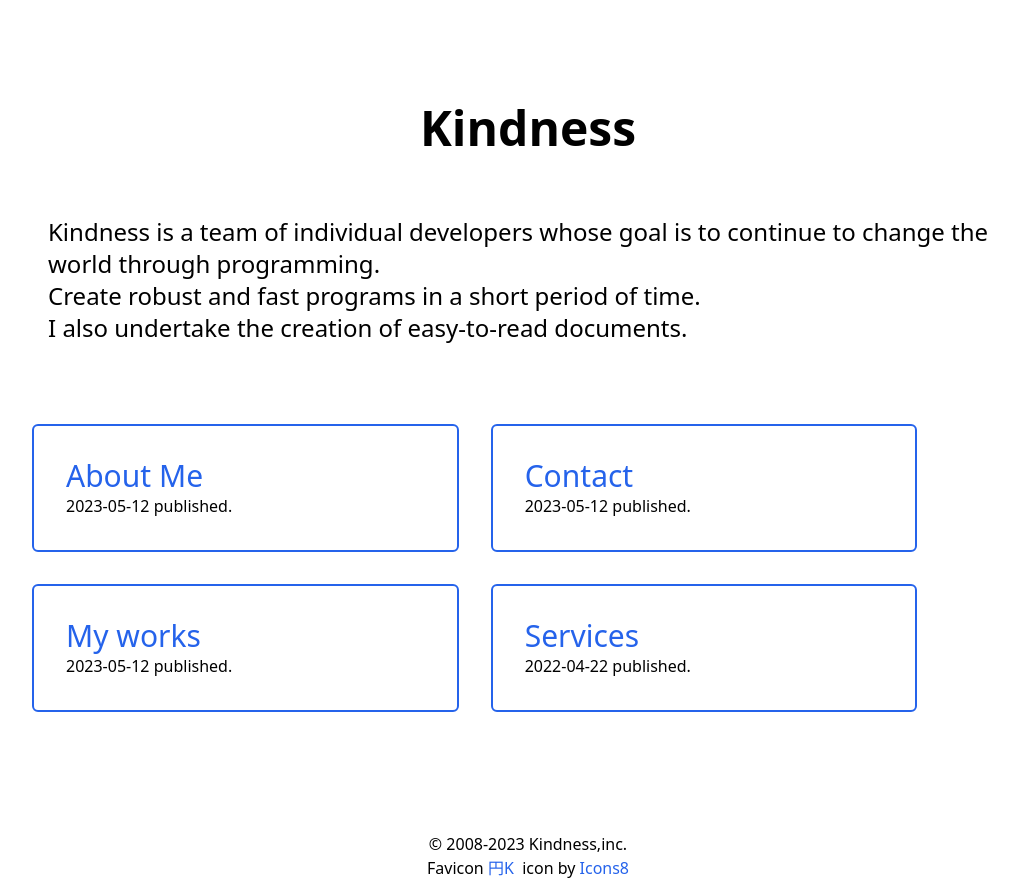
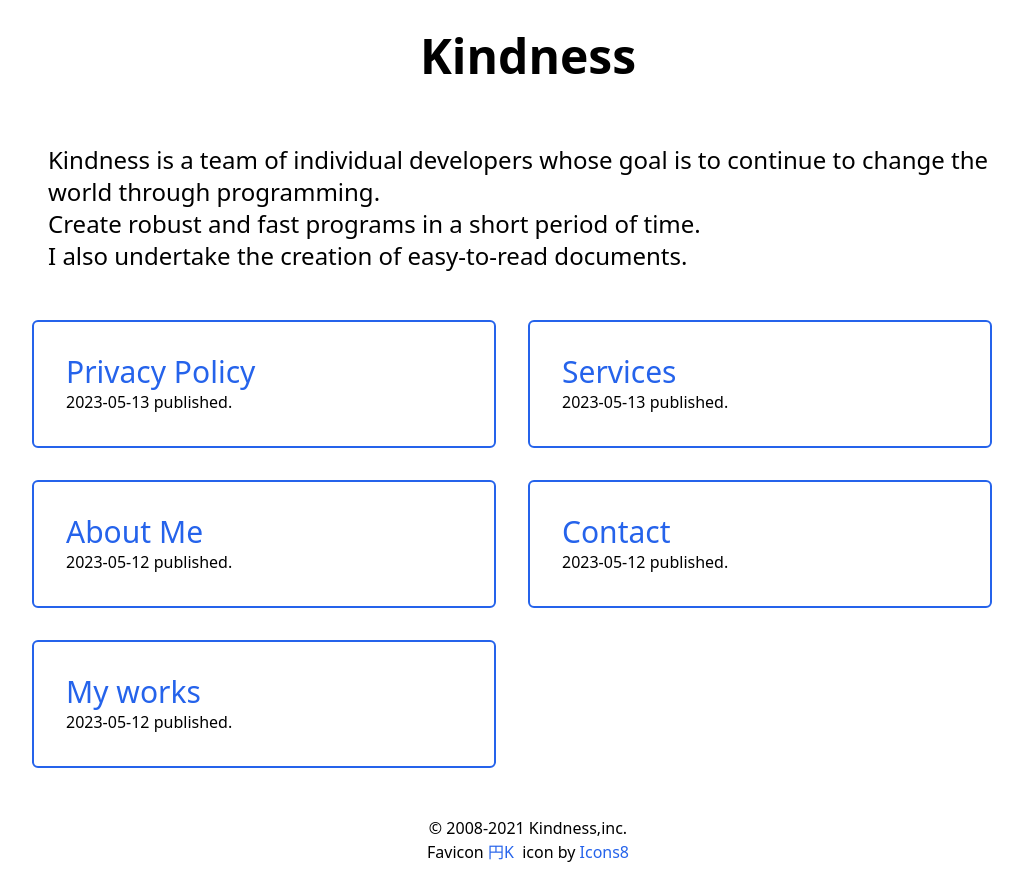
Before and after one commit to ArcCosine/kindness-website, a Next.js app: page / in a window 1280 px wide. Shown: the whole page, without its empty margins (112-1135 px from the left). Built offline with nearby package versions, Linux system fonts and the light colour scheme.

Commit message:
[Update] Add privacy policy.
using layout.

```diff
--- a/app/layout.tsx
+++ b/app/layout.tsx
@@ -1,4 +1,7 @@
-import './globals.css';
+import "./globals.css";
+
+import Header from "../components/Header";
+import Footer from "../components/Footer";
 
 export default function RootLayout({
     // Layouts must accept a children prop.
@@ -9,7 +12,13 @@ export default function RootLayout({
 }) {
     return (
         <html lang="en">
-            <body className="min-h-screen">{children}</body>
+            <body className="min-h-screen w-full p-0">
+                <main className="p-0 mt-8 flex flex-col min-h-screen w-full md:max-w-5xl mx-auto">
+                    <Header></Header>
+                    {children}
+                    <Footer></Footer>
+                </main>
+            </body>
         </html>
     );
 }
--- a/app/page.tsx
+++ b/app/page.tsx
@@ -1,5 +1,5 @@
-import Link from "next/link";
 import { getAllPosts } from "../lib/markdown";
+import Card from "../components/Card";
 
 export const metadata = {
     title: "Kindness Home",
@@ -9,61 +9,19 @@ export const metadata = {
 export default function Home() {
     const allPosts = getAllPosts(["slug", "title", "published"]);
     return (
-        <div className="w-full p-0">
-            <main className="p-0 mt-8 flex flex-col justify-center items-center min-h-screen w-full md:max-w-5xl mx-auto">
-                <h1 className="text-center text-5xl font-bold mb-8">
-                    Kindness
-                </h1>
+        <>
             <p className="text-2xl m-8">
                 Kindness is a team of individual developers whose goal is to
                 continue to change the world through programming.
                 <br />
                 Create robust and fast programs in a short period of time.
-                    <br />I also undertake the creation of easy-to-read
-                    documents.
+                <br />I also undertake the creation of easy-to-read documents.
             </p>
-                <div className="w-full mx-2 flex flex-col md:flex-row md:flex-wrap md:m-8">
-                    {allPosts?.map((post) => {
-                        const pageLink = `/posts/${post.slug}`;
-                        return (
-                            <Link
-                                className="w-full md:w-5/12 rounded-md border-solid border-2 border-blue-600 p-8 mx-0 my-4 md:m-4"
-                                href={pageLink}
-                                key={post.slug}
-                                passHref
-                            >
-                                <span className="block text-3xl text-blue-600">
-                                    {post.title}
-                                </span>
-                                <span>{post.published} published.</span>
-                            </Link>
-                        );
+            <div className="flex flex-col md:flex-row md:flex-wrap">
+                {allPosts?.map((post, index) => {
+                    return <Card key={index} post={post}></Card>;
                 })}
             </div>
-            </main>
-            <footer className="text-center">
-                <div>&copy; 2008-2023 Kindness,inc.</div>
-                <div>
-                    Favicon&nbsp;
-                    <a
-                        className="text-blue-600"
-                        target="_blank"
-                        rel="noopener noreferrer"
-                        href="https://icons8.com/icon/66852/円k"
-                    >
-                        円K
-                    </a>
-                    &nbsp; icon by&nbsp;
-                    <a
-                        className="text-blue-600"
-                        target="_blank"
-                        rel="noopener noreferrer"
-                        href="https://icons8.com"
-                    >
-                        Icons8
-                    </a>
-                </div>
-            </footer>
-        </div>
+        </>
     );
 }
--- a/app/posts/[slug]/page.tsx
+++ b/app/posts/[slug]/page.tsx
@@ -3,7 +3,6 @@ import { Metadata } from "next";
 
 import { getPostBySlug } from "../../../lib/markdown";
 import markdownToHtml from "../../../lib/markdownToHtml";
-import Footer from "../../../components/Footer";
 import postStyle from "../../../styles/Post.module.css";
 
 interface Props {
@@ -39,11 +38,6 @@ export default async function Post(props: Props) {
         const content = await markdownToHtml(post.content || "");
 
         return (
-            <div className="container mx-auto mt-8">
-                <main className="container">
-                    <h1 className="text-center text-5xl font-bold mb-8">
-                        Kindness
-                    </h1>
             <article className="m-8">
                 <div className="grid">
                     <div className={postStyle.post}>
@@ -56,9 +50,6 @@ export default async function Post(props: Props) {
                     </div>
                 </div>
             </article>
-                </main>
-                <Footer></Footer>
-            </div>
         );
     } catch (e) {
         console.log(e);
--- /dev/null
+++ b/components/Card.tsx
@@ -0,0 +1,21 @@
+import Link from "next/link";
+
+interface Props {
+    post: any;
+}
+export default function Card(props: Props) {
+    const { post } = props;
+
+    const pageLink = `/posts/${post.slug}`;
+    return (
+        <Link
+            className="w-[calc(100%-3rem)] md:w-[calc(50%-3rem)] box-border rounded-md border-solid border-2 border-blue-600 p-8 m-4"
+            href={pageLink}
+            key={post.slug}
+            passHref
+        >
+            <span className="block text-3xl text-blue-600">{post.title}</span>
+            <span>{post.published} published.</span>
+        </Link>
+    );
+}
--- a/components/Footer.tsx
+++ b/components/Footer.tsx
@@ -1,11 +1,50 @@
+"use client";
+import { useState, useEffect } from "react";
+import { usePathname } from "next/navigation";
 import Link from "next/link";
 
 export default function Footer() {
+    const nowYear = new Date().getFullYear();
+
+    const pathName = usePathname();
+    const [path, setPath] = useState(pathName);
+
+    useEffect(() => {
+        setPath(pathName);
+    }, [pathName]);
+
     return (
         <footer className="container mx-auto pb-8">
-            <Link className="text-3xl m-8 text-blue-600/100" href="/">
-                Back to Home
-            </Link>
+            {path && path !== "/" ? (
+                <Link className="text-3xl m-8 text-blue-600/100" href="/">
+                    Back to Home
+                </Link>
+            ) : (
+                <div></div>
+            )}
+            <div className="text-center mt-8">
+                <div>&copy; 2008-{nowYear} Kindness,inc.</div>
+                <div>
+                    Favicon&nbsp;
+                    <a
+                        className="text-blue-600"
+                        target="_blank"
+                        rel="noopener noreferrer"
+                        href="https://icons8.com/icon/66852/円k"
+                    >
+                        円K
+                    </a>
+                    &nbsp; icon by&nbsp;
+                    <a
+                        className="text-blue-600"
+                        target="_blank"
+                        rel="noopener noreferrer"
+                        href="https://icons8.com"
+                    >
+                        Icons8
+                    </a>
+                </div>
+            </div>
         </footer>
     );
 }
--- /dev/null
+++ b/components/Header.tsx
@@ -0,0 +1,3 @@
+export default function Header() {
+    return <h1 className="text-center text-5xl font-bold mb-8">Kindness</h1>;
+}
--- /dev/null
+++ b/content/privacypolicy.md
@@ -0,0 +1,29 @@
+---
+id: "privacypolicy"
+title: "Privacy Policy"
+published: "2023-05-13"
+---
+
+# Privacy Policy
+
+This privacy policy contains information on how we collect, use, and share information. It is designed to respect the privacy of visitors and users of our website.
+
+Information Collection and Use
+
+When visitors access our site, we collect the following information:
+
+-   IP address
+-   Browser type
+-   Referral information
+-   Pageviews
+-   Date and time of visit
+
+This information is used for traffic analysis and to understand visitor behavior and trends. It is not used to personally identify individuals.
+
+We may use cookies to collect information on our site. Cookies are small text files that are stored on a visitor's computer and allow us to recognize the visitor when they access our site again. Cookies help us remember visitor preferences and past activity to provide a better user experience. Visitors can disable cookies, but this may limit some features of our site.
+
+When visitors contact us with inquiries or requests, we may collect personal information such as name, email address, and phone number. This information is used to respond to inquiries or fulfill requests and is not used for any other purpose.
+
+## Information Sharing
+
+We do not provide visitors' personal information to third parties. However, we may share information in response to legal requests or litigation, except as otherwise required by law.
--- a/content/services.md
+++ b/content/services.md
@@ -1,7 +1,7 @@
 ---
 id: "services"
 title: "Services"
-published: "2022-04-22"
+published: "2023-05-13"
 ---
 
 # Services
--- a/lib/markdown.ts
+++ b/lib/markdown.ts
@@ -9,10 +9,6 @@ const postsDirectory = join(process.cwd(), "content");
  */
 export function getPostSlugs() {
     return fs.readdirSync(postsDirectory);
-    //const allDirents = fs.readdirSync(postsDirectory, { withFileTypes: true });
-    //return allDirents
-    //    .filter((dirent) => dirent.isFile())
-    //    .map(({ name }) => name);
 }
 
 /**
--- a/package.json
+++ b/package.json
@@ -3,7 +3,8 @@
     "version": "0.2.0",
     "private": true,
     "scripts": {
-        "dev": "next dev",
+        "dev": "next dev --turbo",
+        "dev2": "next dev",
         "build": "next build",
         "start": "next start",
         "lint": "next lint"
```
Lines whose indentation alone changed are shown as unchanged.
